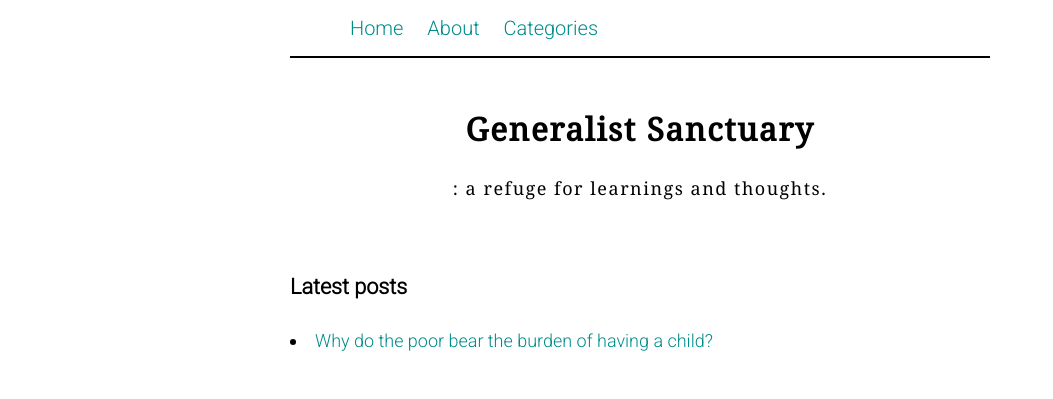
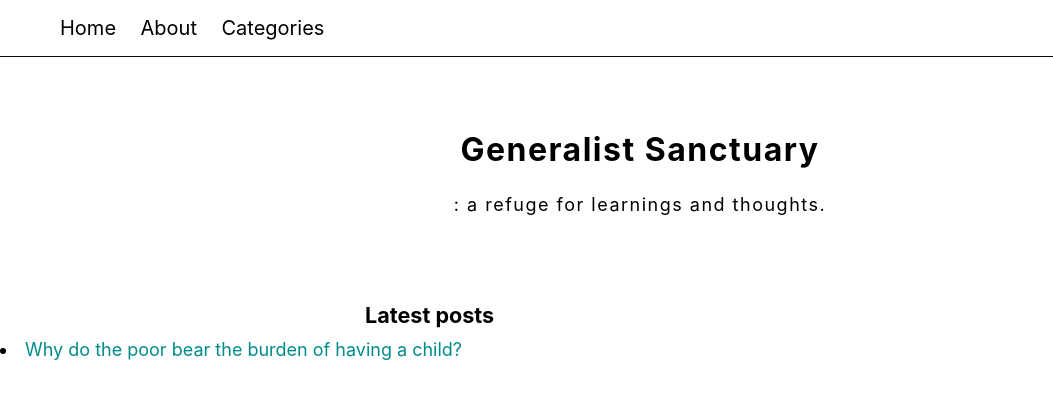
Before and after one commit to generalistsanctuary/generalistsanctuary.github.io, a Jekyll site: the page built from index.html, in a window 1280 px wide. Shown: the top 399 px of the page, without its empty margins (0-1053 px from the left). Built offline with Jekyll 4.4.1, drawn with Linux system fonts in a browser that asks for light colours.

Commit message:
Update style.css

```diff
--- a/styles/style.css
+++ b/styles/style.css
@@ -1,23 +1,25 @@
 .intro{
     letter-spacing: 1.5px;
-    font-family: 'Noto Serif', serif;
     padding: 4%;
     text-align: center;
+    margin-bottom: 2%;
 }
+
 body{
-      max-width: 700px;
+    width: 100%;
     margin: 0 auto;
-      padding-left: 4%;
-      padding-right: 4%;
     margin-bottom: 5%;
-      font-family: 'Roboto', sans-serif;
+    font-family:-apple-system, BlinkMacSystemFont, 'Segoe UI', Roboto, Oxygen, Ubuntu, Cantarell, 'Open Sans', 'Helvetica Neue', sans-serif;
 }
 p{
+  max-width: 550px;
+  margin: 0 auto;
+  padding: 0 10%;
   font-size: 18px;
-    line-height: 1.8;
+  line-height: 1.7;
 }
 nav{
-      border-bottom: 2px solid black;
+    border-bottom: 1px solid rgb(12, 12, 12);
 }
 nav li{
     display: inline;
@@ -27,7 +29,7 @@
 }
 nav a{
     text-decoration: none;
-      color: darkcyan;
+    color: black;
     font-size: 20px;
     padding-left: 20px;
 }
```
Lines whose indentation alone changed are shown as unchanged.
